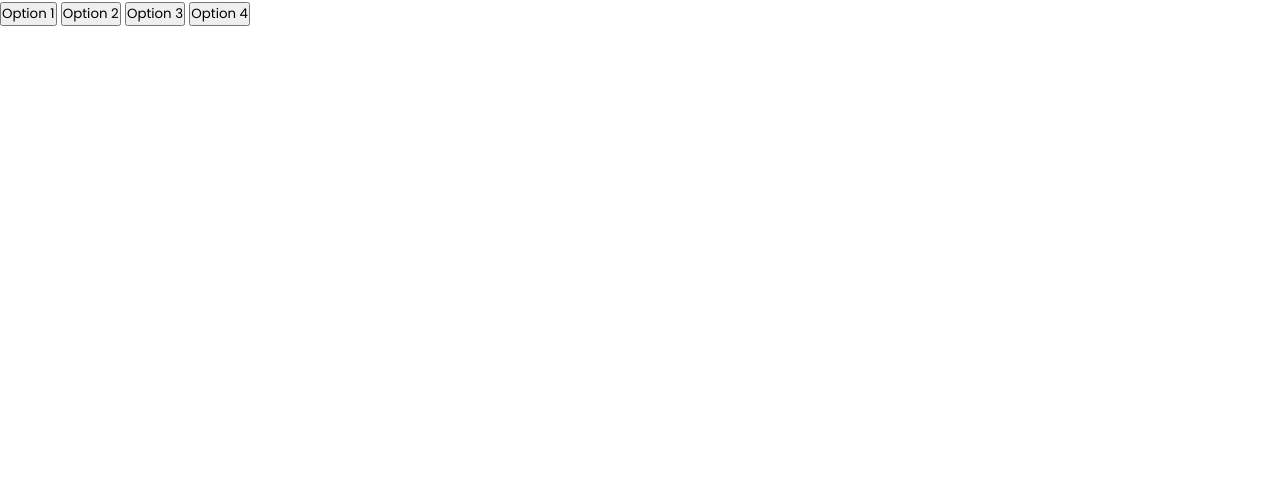
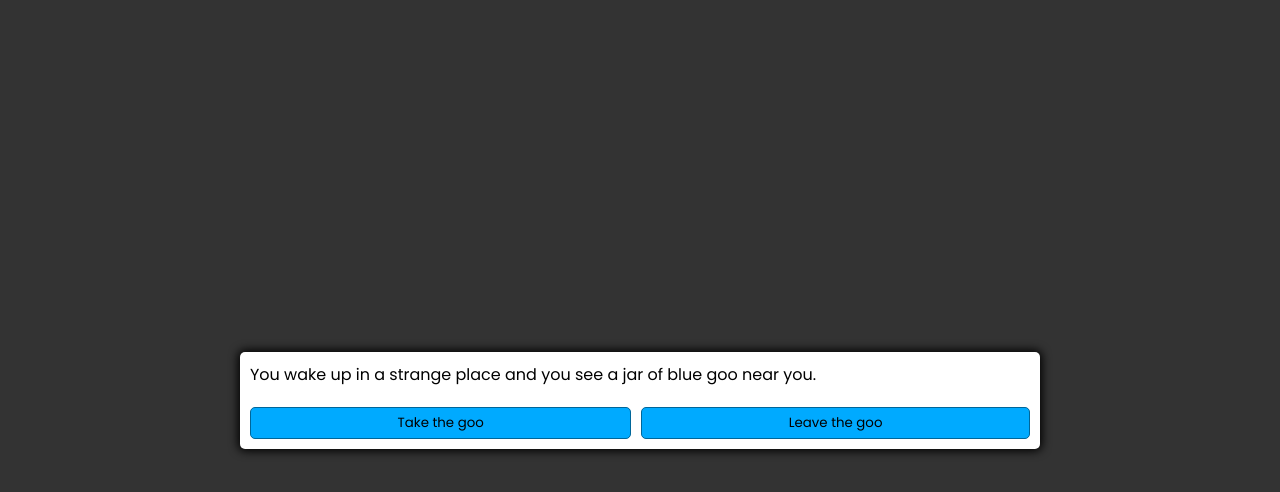
Before and after one commit to george-with-a-g/HTMLGames, a plain HTML site: page TextAdventureGame/index.html in a window 1280 px wide. Drawn offline with Linux system fonts and the light colour scheme.

Commit message:
first iteration of text adventure game complete

```diff
--- a/TextAdventureGame/app.js
+++ b/TextAdventureGame/app.js
@@ -0,0 +1,194 @@
+const textElement = document.getElementById('text');
+const optionBtns = document.getElementById('option_buttons');
+
+let state = {}
+
+function startGame() {
+    state = {}
+    showTextNode(1)
+
+}
+
+function showTextNode(textNodeIndex){
+    const textNode = textNodes.find(textNode => textNode.id === textNodeIndex)
+    textElement.innerText = textNode.text
+    while (optionBtns.firstChild){
+        optionBtns.removeChild(optionBtns.firstChild)
+    }
+    textNode.options.forEach(option => {
+        if (showOption(option)){
+            const button = document.createElement('button')
+            button.innerText = option.text
+            button.classList.add('btn')
+            button.addEventListener('click',() => selectOption(option))
+            optionBtns.appendChild(button)
+        }
+    })
+}
+
+function showOption(option){
+    return option.requiredState == null || option.requiredState(state)
+}
+
+function selectOption(option){
+    const nextTextNodeId = option.nextText
+    if (nextTextNodeId <= 0){
+        return startGame()
+    }
+    state = Object.assign(state, option.setState)
+    showTextNode(nextTextNodeId)
+}
+const textNodes = [
+  {
+    id: 1,
+    text: 'You wake up in a strange place and you see a jar of blue goo near you.',
+    options: [
+      {
+        text: 'Take the goo',
+        setState: { blueGoo: true },
+        nextText: 2
+      },
+      {
+        text: 'Leave the goo',
+        nextText: 2
+      }
+    ]
+  },
+  {
+    id: 2,
+    text: 'You venture forth in search of answers to where you are when you come across a merchant.',
+    options: [
+      {
+        text: 'Trade the goo for a sword',
+        requiredState: (currentState) => currentState.blueGoo,
+        setState: { blueGoo: false, sword: true },
+        nextText: 3
+      },
+      {
+        text: 'Trade the goo for a shield',
+        requiredState: (currentState) => currentState.blueGoo,
+        setState: { blueGoo: false, shield: true },
+        nextText: 3
+      },
+      {
+        text: 'Ignore the merchant',
+        nextText: 3
+      }
+    ]
+  },
+  {
+    id: 3,
+    text: 'After leaving the merchant you start to feel tired and stumble upon a small town next to a dangerous looking castle.',
+    options: [
+      {
+        text: 'Explore the castle',
+        nextText: 4
+      },
+      {
+        text: 'Find a room to sleep at in the town',
+        nextText: 5
+      },
+      {
+        text: 'Find some hay in a stable to sleep in',
+        nextText: 6
+      }
+    ]
+  },
+  {
+    id: 4,
+    text: 'You are so tired that you fall asleep while exploring the castle and are killed by some terrible monster in your sleep.',
+    options: [
+      {
+        text: 'Restart',
+        nextText: -1
+      }
+    ]
+  },
+  {
+    id: 5,
+    text: 'Without any money to buy a room you break into the nearest inn and fall asleep. After a few hours of sleep the owner of the inn finds you and has the town guard lock you in a cell.',
+    options: [
+      {
+        text: 'Restart',
+        nextText: -1
+      }
+    ]
+  },
+  {
+    id: 6,
+    text: 'You wake up well rested and full of energy ready to explore the nearby castle.',
+    options: [
+      {
+        text: 'Explore the castle',
+        nextText: 7
+      }
+    ]
+  },
+  {
+    id: 7,
+    text: 'While exploring the castle you come across a horrible monster in your path.',
+    options: [
+      {
+        text: 'Try to run',
+        nextText: 8
+      },
+      {
+        text: 'Attack it with your sword',
+        requiredState: (currentState) => currentState.sword,
+        nextText: 9
+      },
+      {
+        text: 'Hide behind your shield',
+        requiredState: (currentState) => currentState.shield,
+        nextText: 10
+      },
+      {
+        text: 'Throw the blue goo at it',
+        requiredState: (currentState) => currentState.blueGoo,
+        nextText: 11
+      }
+    ]
+  },
+  {
+    id: 8,
+    text: 'Your attempts to run are in vain and the monster easily catches.',
+    options: [
+      {
+        text: 'Restart',
+        nextText: -1
+      }
+    ]
+  },
+  {
+    id: 9,
+    text: 'You foolishly thought this monster could be slain with a single sword.',
+    options: [
+      {
+        text: 'Restart',
+        nextText: -1
+      }
+    ]
+  },
+  {
+    id: 10,
+    text: 'The monster laughed as you hid behind your shield and ate you.',
+    options: [
+      {
+        text: 'Restart',
+        nextText: -1
+      }
+    ]
+  },
+  {
+    id: 11,
+    text: 'You threw your jar of goo at the monster and it exploded. After the dust settled you saw the monster was destroyed. Seeing your victory you decide to claim this castle as your and live out the rest of your days there.',
+    options: [
+      {
+        text: 'Congratulations. Play Again.',
+        nextText: -1
+      }
+    ]
+  }
+]
+
+startGame()
--- a/TextAdventureGame/index.html
+++ b/TextAdventureGame/index.html
@@ -10,7 +10,7 @@
 
     <body>
         <div class="container">
-            <div id="text"></div>
+            <div id="text">Text</div>
             <div class="btn_grid" id="option_buttons">
                 <button class="btn">Option 1</button>
                 <button class="btn">Option 2</button>
--- a/TextAdventureGame/style.css
+++ b/TextAdventureGame/style.css
@@ -5,3 +5,40 @@
     box-sizing: border-box;
     font-family: "Poppins", sans-serif;
 }
+
+body{
+    display: flex;
+    justify-content: center;
+    align-items: center;
+    width: 100vw;
+    height: 100vh;
+    background-color: #333;
+}
+
+.container{
+    width: 800px;
+    max-width: 80%;
+    background-color: white;
+    padding: 10px;
+    border-radius: 5px;
+    box-shadow: 0 0 10px 2px;/* x-offset y-offset  blur spread */
+}
+
+.btn_grid{
+    display: grid;
+    grid-template-columns: repeat(2, auto);
+    gap: 10px;
+    margin-top: 20px;
+}
+
+.btn {
+    background-color: hsl(200, 100%, 50%);
+    border: 1px solid hsl(200, 100%, 30%);
+    border-radius: 5px;
+    padding: 5px 10px;
+    outline: none;
+}
+
+.btn:hover{
+    border-color: black;
+}
```
